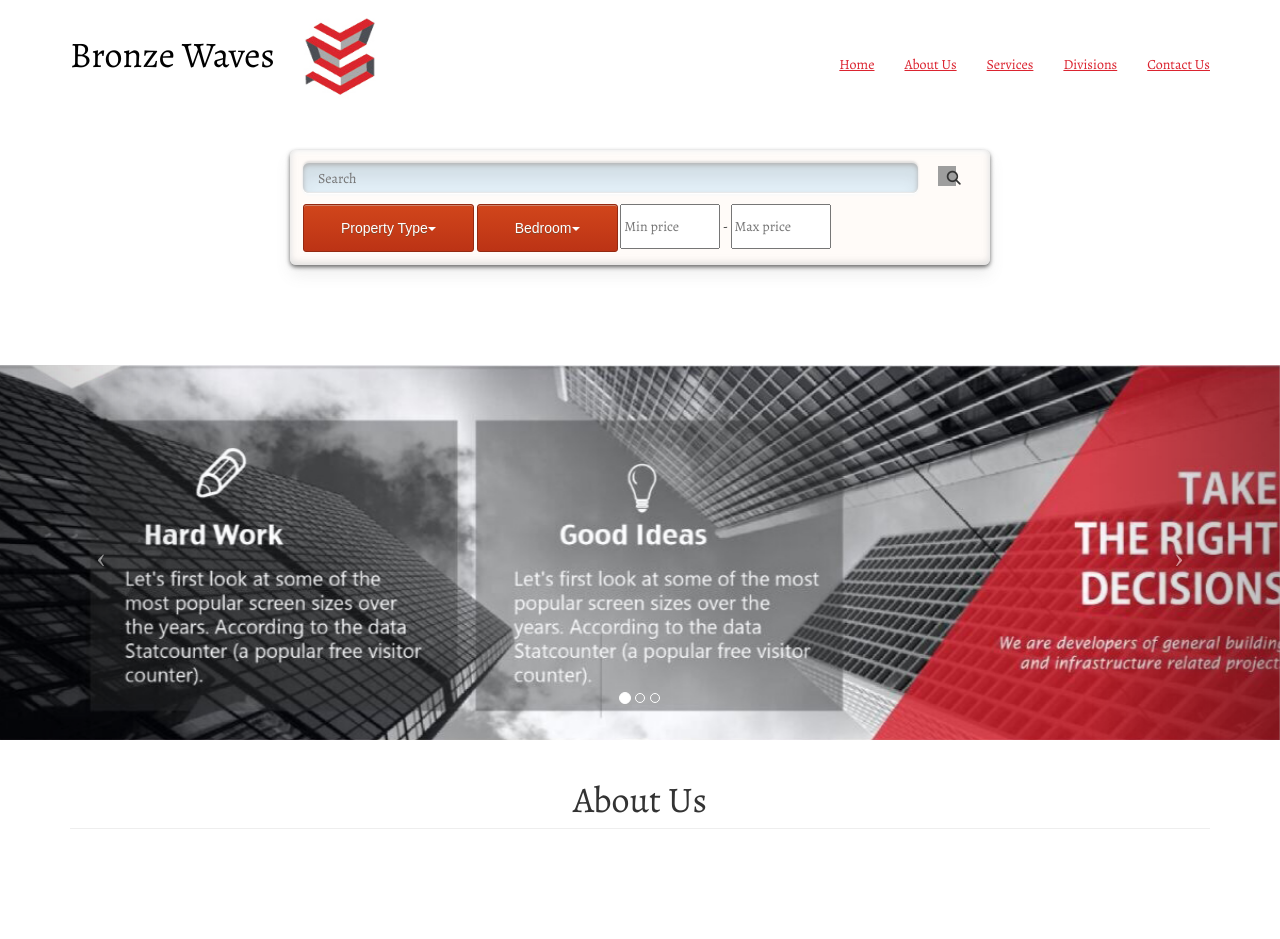
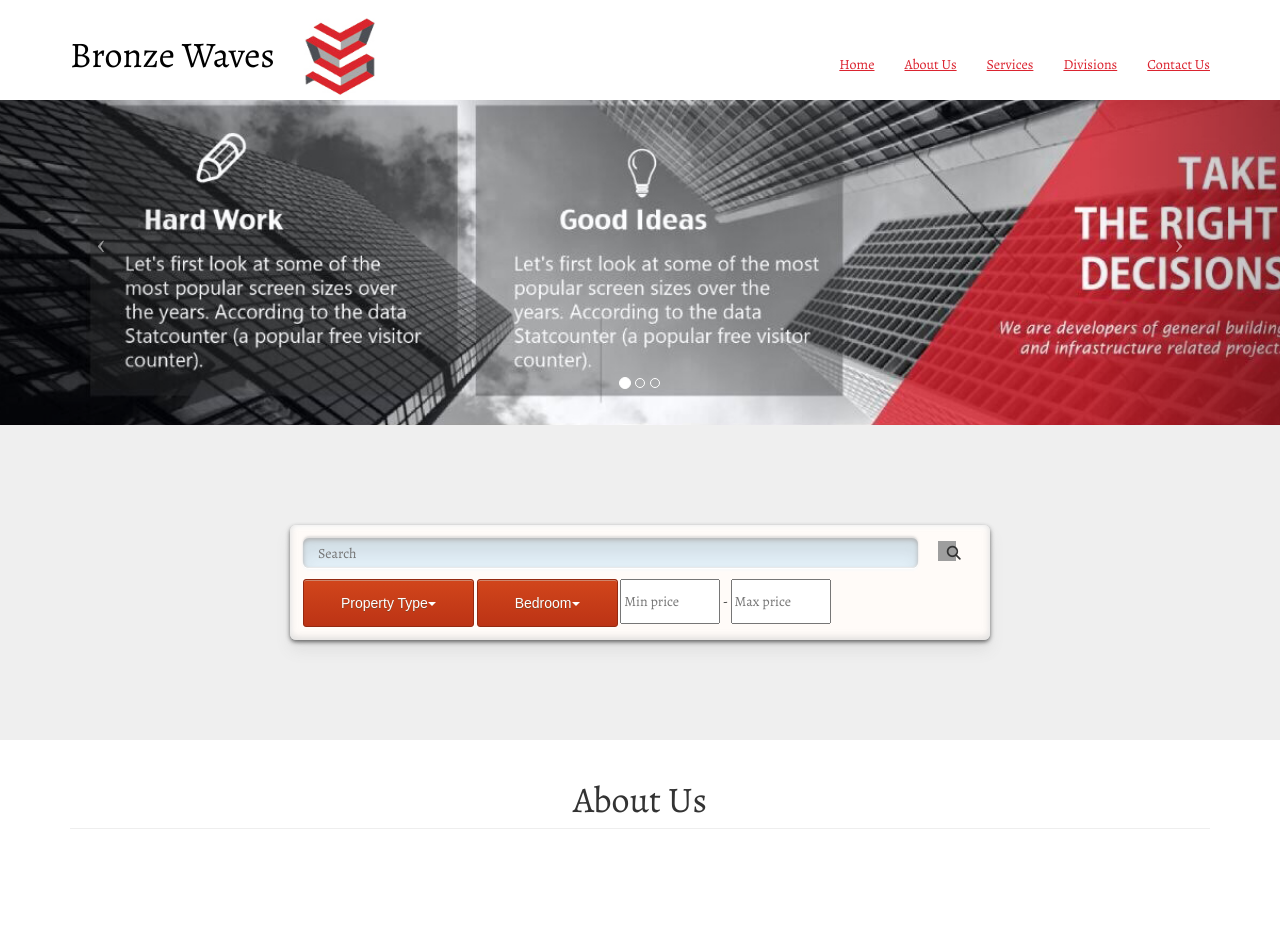
Before and after one commit to ruforavishnu/bronze-waves-website, a PHP site: page / in a window 1280 px wide. Shown: the top 939 px of the page. Run offline with PHP 8.4, Linux system fonts and the light colour scheme; some libraries are stand-ins or nearby versions; grey boxes are pictures that could not be loaded.

Commit message:
moved search bar location under slider so it looks good

```diff
--- a/css/styles.css
+++ b/css/styles.css
@@ -2,7 +2,12 @@
 /* CSS Document */
 
 @import url('https://fonts.googleapis.com/css?family=Alegreya');
-
+.bg-grey
+{
+	background-color:rgb(239,239,239);
+	width:100%;
+	margin:0px;
+}
 .border-remove
 {
 	border:0px !important;
@@ -57,6 +62,10 @@
 	background-color:#fff!important;
 	border:0px !important;
 }
+.search-box
+{
+	background-color:rgb(239, 239, 239);
+}
 
 .text-black
 {
--- a/index.html
+++ b/index.html
@@ -102,7 +102,52 @@
 
     </nav>
 
-    <header id="search-box">
+    <!-- Header Carousel -->
+    <header id="myCarousel" class="carousel slide">
+        <!-- Indicators -->
+        <ol class="carousel-indicators">
+            <li data-target="#myCarousel" data-slide-to="0" class="active"></li>
+            <li data-target="#myCarousel" data-slide-to="1"></li>
+            <li data-target="#myCarousel" data-slide-to="2"></li>
+        </ol>
+
+        <!-- Wrapper for slides -->
+        <div class="carousel-inner">
+            <div class="item active">
+                <div class="fill" style="background-image:url('img/header.jpg');"></div>
+                <div class="carousel-caption">
+                    <h2></h2>
+                </div>
+            </div>
+            <div class="item">
+                <div class="fill" style="background-image:url('img/header.jpg');"></div>
+                <div class="carousel-caption">
+                    <h2></h2>
+                </div>
+            </div>
+            <div class="item">
+                <div class="fill" style="background-image:url('img/header.jpg');"></div>
+                <div class="carousel-caption">
+                    <h2></h2>
+                </div>
+            </div>
+        </div>
+
+        <!-- Controls -->
+        <a class="left carousel-control" href="#myCarousel" data-slide="prev">
+            <span class="icon-prev"></span>
+        </a>
+        <a class="right carousel-control" href="#myCarousel" data-slide="next">
+            <span class="icon-next"></span>
+        </a>
+    </header>
+
+
+    <!-- Page Content -->
+    <div class="container bg-grey">
+    <div class="row">
+    	<div class="col-lg-12">
+            <div id="search-box">
     <form class="searchbox_1" action="">
 <input type="search" class="search_1" placeholder="Search" />
 <button type="submit" class="submit_1 " value="search"><i class="fa fa-search search-btn-padding" aria-hidden="true"></i></button>
```
Also changed, not shown: other parts of index.html (+3 -39 lines).
